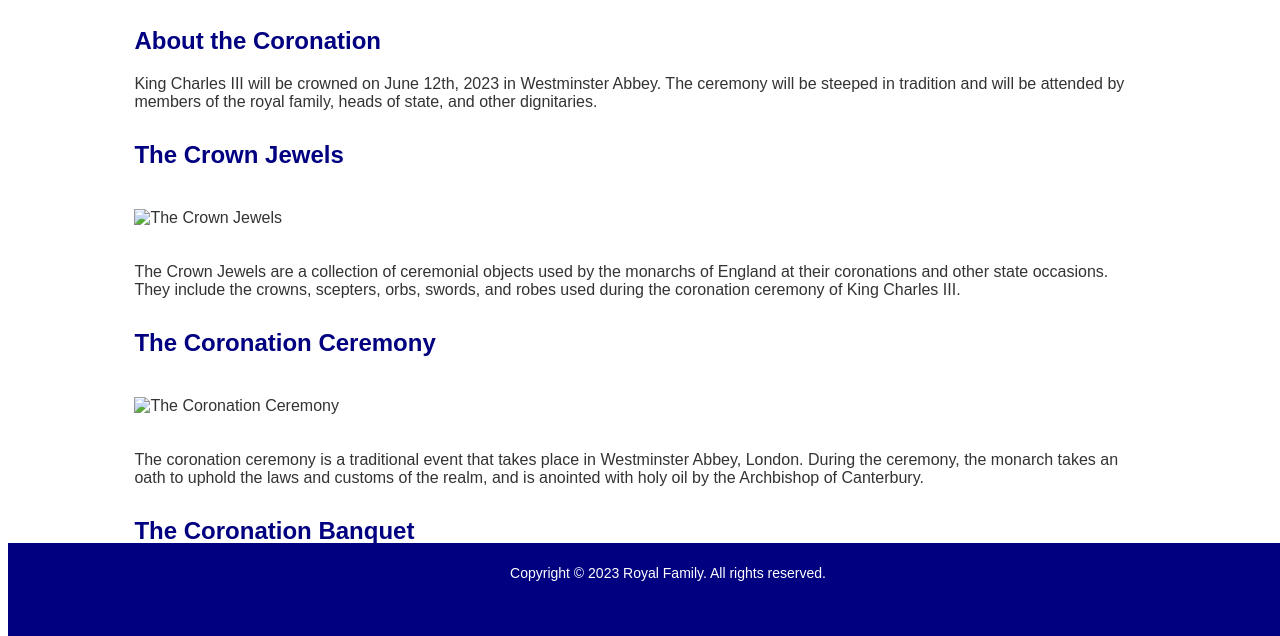
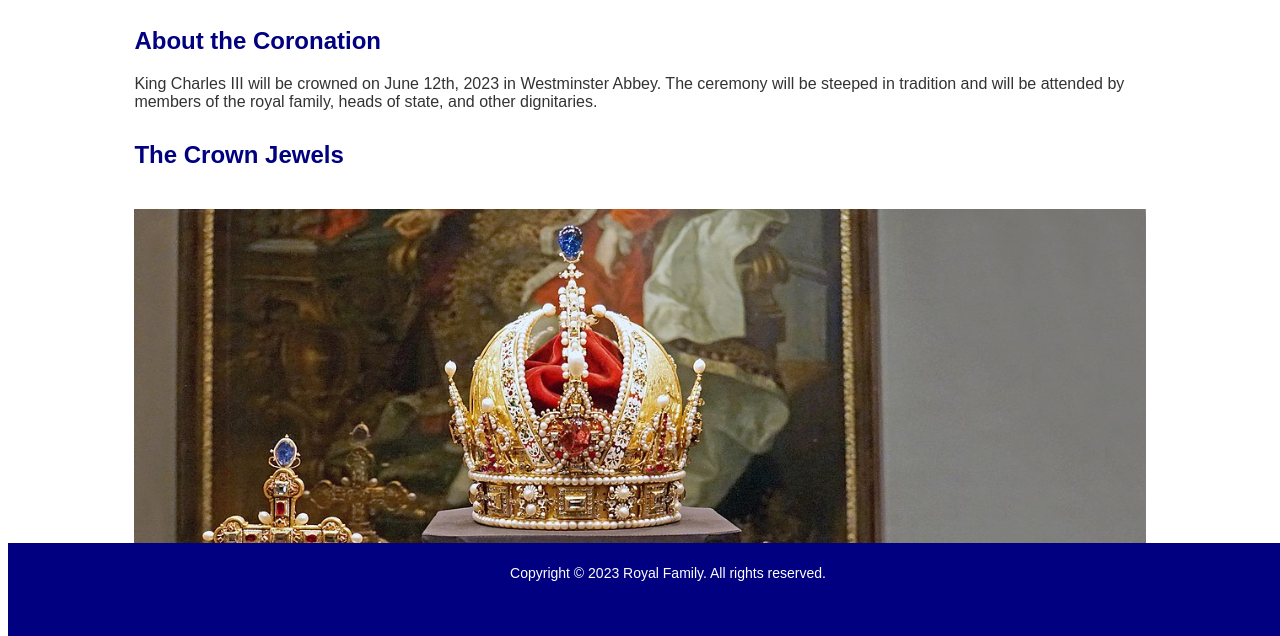
Before and after one commit to beatazalewa/ChatGPT-and-coronation-of-King-Charles-III, a plain HTML site: page index.html in a window 1280 px wide. Shown: the part 157-793 px from the top of the page. Drawn offline with Linux system fonts and the light colour scheme.

Commit message:
Added images

```diff
--- a/index.html
+++ b/index.html
@@ -27,17 +27,17 @@
 		</section>
 		<section id="crown-jewels">
 			<h2>The Crown Jewels</h2>
-			<img src="crown_jewels.jpg" alt="The Crown Jewels">
+			<img src="assets/img/crown_jewels.jpg" alt="The Crown Jewels">
 			<p>The Crown Jewels are a collection of ceremonial objects used by the monarchs of England at their coronations and other state occasions. They include the crowns, scepters, orbs, swords, and robes used during the coronation ceremony of King Charles III.</p>
 		</section>
 		<section id="ceremony">
 			<h2>The Coronation Ceremony</h2>
-			<img src="coronation_ceremony.jpg" alt="The Coronation Ceremony">
+			<img src="assets/img/coronation_ceremony.jpg" alt="The Coronation Ceremony">
 			<p>The coronation ceremony is a traditional event that takes place in Westminster Abbey, London. During the ceremony, the monarch takes an oath to uphold the laws and customs of the realm, and is anointed with holy oil by the Archbishop of Canterbury.</p>
 		</section>
 		<section id="banquet">
 			<h2>The Coronation Banquet</h2>
-			<img src="coronation_banquet.jpg" alt="The Coronation Banquet">
+			<img src="assets/img/coronation_banquet.jpg" alt="The Coronation Banquet">
 			<p>After the coronation ceremony, a grand banquet is held in honor of the new monarch. The banquet is attended by members of the royal family, heads of state, and other dignitaries. The banquet typically features a variety of dishes, including roast beef, lamb, and fish, as well as wines and other beverages.</p>
 		</section>
 		<section id="schedule">
```
Also changed, not shown: assets/img/coronation_banquet.jpg (added), assets/img/coronation_ceremony.jpg (added), assets/img/crown_jewels.jpg (added).
